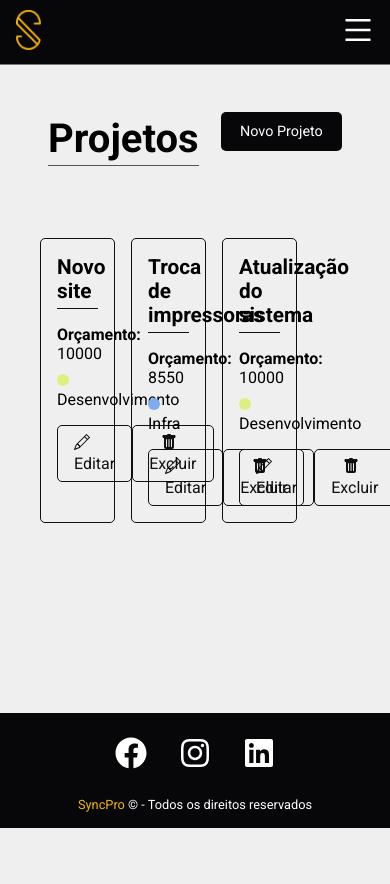
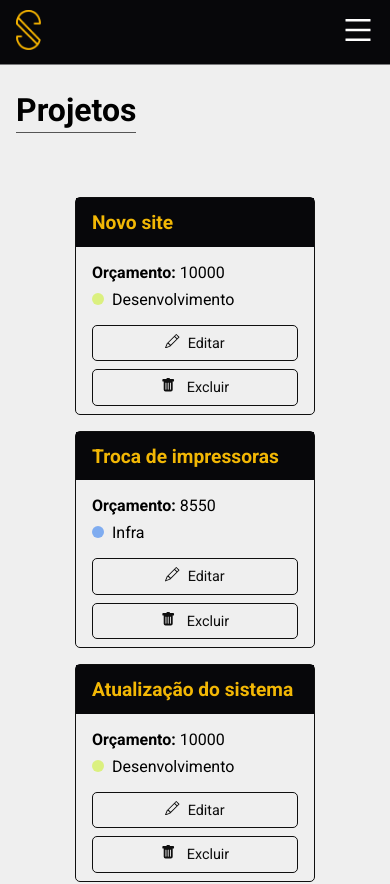
Before and after one commit to LucasCr95/SyncPro, a React (Create React App) app in the folder syncpro/: page /projects in a window 390 px wide. Shown: the top 884 px of the page. Built offline with nearby package versions, Linux system fonts and the light colour scheme; data requests are answered from the project's data file.

Commit message:
230822
Finaliza todo o layout da versão mobile

```diff
--- a/syncpro/src/components/layout/Container.module.css
+++ b/syncpro/src/components/layout/Container.module.css
@@ -1,13 +1,9 @@
 .container {
-   width: min(1200px, 100%);
+   width: 100%;
    display: flex;
    justify-content: space-between;
    margin: 0 auto;
    flex-wrap: wrap;
-}
-
-.min_height {
-   min-height: 75%;
 }
 
 .start {
@@ -19,16 +15,6 @@
    justify-content: flex-start;
 }
 
-@media screen and (max-width: 425px) {
-   .container {
-      margin-top: 5rem;
-      padding: 1rem;
-   }
+.min_height {
+   min-height: 75%;
 }
-
-@media screen and (max-width: 768px) {
-   .container {
-      margin-top: 5rem;
-      padding: 1rem 2rem;
-   }
-}
--- a/syncpro/src/components/layout/Footer.module.css
+++ b/syncpro/src/components/layout/Footer.module.css
@@ -18,7 +18,7 @@
 .social_list_item svg {
    color: white;
    padding: .5rem;
-    font-size: 3rem;
+   font-size: 2.7rem;
    cursor: pointer;
    transition: .5s;
 }
--- a/syncpro/src/components/layout/LinkButton.module.css
+++ b/syncpro/src/components/layout/LinkButton.module.css
@@ -7,15 +7,10 @@
    transition: .5s;
    text-decoration: none;
    height: fit-content;
+   font-size: .8rem;
 }
 
 .btn:hover {
    color: #F2B705;
    background-color: #131318;
 }
-
-@media screen and (max-width: 768px) {
-   .btn {
-      font-size: .9rem;
-   }
-}
--- a/syncpro/src/components/layout/navbar/NavbarMobile.js
+++ b/syncpro/src/components/layout/navbar/NavbarMobile.js
@@ -7,11 +7,9 @@ import logo from '../../../img/logo.png'
 import styles from './NavbarMobile.module.css'
 
 export default function NavbarMobile() {
-   const [isToggled, setIsToggled] = useState(false);
    const [ mode, setMode ] = useState(false)
 
    function handleClick() {
-      setIsToggled(!isToggled);
       setMode(!mode)
    }
 
@@ -23,24 +21,36 @@ export default function NavbarMobile() {
                <img src={ logo } alt="Logotipo SyncPro" />
             </div>
             <div
-            onClick={ handleClick }
-            className={ styles.menu_container }
+             onClick={ handleClick }
+             className={ styles.menu_container }
             >
                <AiOutlineMenu />
             </div>
          </div>
          <ul className={`${ styles.navbar_list } ${ styles[ mode ]}`}>
             <li className={ styles.navbar_list_item }>
-               <Link to="/">Home</Link>
+               <Link
+                to="/"
+                onClick={ handleClick }
+               >Home</Link>
             </li>
             <li className={ styles.navbar_list_item }>
-               <Link to="/projects">Projetos</Link>
+               <Link
+                to="/projects"
+                onClick={ handleClick }
+               >Projetos</Link>
             </li>
             <li className={ styles.navbar_list_item }>
-               <Link to="/company">Sobre</Link>
+               <Link
+                to="/company"
+                onClick={ handleClick }
+               >Sobre</Link>
             </li>
             <li className={ styles.navbar_list_item }>
-               <Link to="/contact">Contato</Link>
+               <Link
+                to="/contact"
+                onClick={ handleClick }
+               >Contato</Link>
             </li>
          </ul>
       </nav>
--- a/syncpro/src/components/layout/navbar/NavbarMobile.module.css
+++ b/syncpro/src/components/layout/navbar/NavbarMobile.module.css
@@ -34,9 +34,8 @@
    width: 100%;
    text-align: center;
    list-style: none;
-   padding: 0;
    overflow: hidden;
-   transition: all 1s ease;
+   transition: 1s;
    background-color: #07070a;
    padding: .5rem 0;
 }
@@ -66,10 +65,3 @@
    color: #F2B705;
    background-color: #131318;
 }
-
-
-@media screen and (min-width: 425px) {
-   .menu_logo_container {
-      padding: 0 2rem;
-   }
-}
--- a/syncpro/src/components/pages/Company.module.css
+++ b/syncpro/src/components/pages/Company.module.css
@@ -1,19 +1,13 @@
 .company_container {
    width: 100%;
+   padding: 2rem 1rem;
+   margin-top: 3.5rem;
    display: flex;
-   justify-content: space-between;
-}
-
-.title_container,
-.img_container {
-   width: 48%;
-   display: flex;
-   justify-content: center;
    flex-direction: column;
 }
 
 .title_container h1 {
-   font-size: 2.5rem;
+   font-size: 2rem;
    margin-bottom: 2rem;
    padding-bottom: .5rem ;
    border-bottom: 1px solid #808080;
@@ -22,15 +16,14 @@
 
 .title_container p {
    color: #353434;
-   line-height: 1.8rem;
-   font-size: 1.1rem;
-   letter-spacing: .1rem;
+   line-height: 1.7rem;
+   font-size: 1rem;
 }
 
 .img_container {
-   padding: 2rem 0;
+   padding: 2rem 1rem;
 }
 
 .img_container img {
-   width: 90%;
+   width: 100%;
 }
--- a/syncpro/src/components/pages/Contact.module.css
+++ b/syncpro/src/components/pages/Contact.module.css
@@ -1,33 +1,32 @@
 .contact_container {
    width: 100%;
+   margin-top: 3.5rem;
+   padding: 2rem 1rem;
    display: flex;
-   justify-content: space-between;
+   flex-direction: column;
 }
 
 .title_container h1 {
-   font-size: 2.5rem;
+   font-size: 2rem;
    width: fit-content;
    padding: .2rem 0;
    border-bottom: 1px solid #555555;
-}
-
-.title_container,
-.info_container {
-   display: flex;
-   align-items: center;
-   width: 48%;
 }
 
 .info_container {
    display: flex;
    flex-direction: column;
    justify-content: center;
+   margin-top: 2rem;
+   border: 1px solid black;
+   padding: 1rem;
+   border-radius: 10px;
 }
 
 .info_container h4 {
-   font-size: 1.5rem;
+   font-size: 1.2rem;
    padding-bottom: .5rem;
-   margin-bottom: 2rem;
+   margin-bottom: 1rem;
    border-bottom: 1px solid #808080;
    width: fit-content;
 }
@@ -40,7 +39,7 @@
 .address_item {
    display: flex;
    margin-bottom: .5rem;
-   font-size: 1.4rem;
+   font-size: 1rem;
 }
 
 .address_item a {
@@ -55,7 +54,7 @@
 }
 
 .address_item svg {
-   font-size: 1.5rem;
+   font-size: 1.2rem;
    margin-right: 1rem;
    color: #F2B705;
 }
--- a/syncpro/src/components/pages/Home.module.css
+++ b/syncpro/src/components/pages/Home.module.css
@@ -1,17 +1,19 @@
 .home_container {
    width: 100%;
    display: flex;
-   align-items: center;
+   flex-direction: column;
+   margin-top: 3.5rem;
 }
 
 .home_title_container,
 .home_img_container {
-   width: 50%;
+   width: 100%;
+   padding: 2rem 1rem;
 }
 
 .home_title_container h1 {
-   font-size: 2.5rem;
-   margin-bottom: 1.5rem;
+   font-size: 2rem;
+   margin-bottom: 1rem;
 }
 
 .home_title_container h1 span {
@@ -24,53 +26,17 @@
    text-transform: uppercase;
    letter-spacing: .1rem;
    color: #353434;
-   margin-bottom: 4rem;
+   margin-bottom: 3rem;
+   font-size: .9rem;
 }
 
 .home_img_container {
    display: flex;
    align-items: center;
    justify-content: center;
+   margin-top: 2rem;
 }
 
 .home_img_container img {
-   width: 450px;
+   width: 100%;
 }
-
-@media screen and (max-width: 768px) {
-   .home_container {
-      flex-direction: column;
-   }
-
-   .home_title_container,
-   .home_img_container {
-      width: 100%;
-      align-items: center;
-      text-align: center;
-   }
-
-   .home_title_container h1 {
-      font-size: 2.2rem;
-      margin-bottom: 1rem;
-   }
-
-   .home_title_container p {
-      font-size: .9rem;
-      margin-bottom: 3rem;
-   }
-
-   .home_img_container {
-      margin-top: 5rem;
-   }
-
-   .home_img_container img {
-      width: min(400px, 100%);
-   }
-
-}
-
-@media screen and (min-width: 425px) {
-   .home_title_container {
-      padding: 0 2rem;
-   }
-}
--- a/syncpro/src/components/pages/NewProject.module.css
+++ b/syncpro/src/components/pages/NewProject.module.css
@@ -1,25 +1,22 @@
 .newproject_container {
-    width: 100%;
-    display: flex;
-}
-
-.newproject_tile_container,
-.newproject_form_container {
-    width: 50%;
-    display: flex;
-    flex-direction: column;
-    justify-content: center;
+   width: 100%;
+   display: flex;
+   flex-direction: column;
+   padding: 2rem 1rem;
+   margin-top: 3.5rem;
 }
 
 .newproject_tile_container h1 {
-   font-size: 2.5rem;
+   font-size: 2rem;
    width: fit-content;
    padding: .2rem 0;
    border-bottom: 1px solid #555555;
-   margin-bottom: 2rem;
+   margin-bottom: 1rem;
 }
 
 .newproject_tile_container p {
-    text-transform: uppercase;
-    letter-spacing: .1rem;
+   text-transform: uppercase;
+   letter-spacing: .1rem;
+   font-size: .9rem;
+   margin-bottom: 2rem;
 }
--- a/syncpro/src/components/pages/Projects.js
+++ b/syncpro/src/components/pages/Projects.js
@@ -2,7 +2,6 @@ import { useLocation } from 'react-router-dom'
 import { useState, useEffect } from 'react'
 
 import Message from '../layout/Message'
-import LinkButton from '../layout/LinkButton'
 import Loading from '../layout/Loading'
 import ProjectCard from '../project/ProjectCard'
 
@@ -57,7 +56,6 @@ export default function Project() {
          {projectMessage && <Message msg={ projectMessage } type='sucess' />}
          <div className={ styles.projects_title_container }>
             <h1>Projetos</h1>
-            <LinkButton txtBtn='Novo Projeto' to='/newproject'/>
          </div>
          <div className={ styles.projects_cards_container }>
             {projects.length > 0 &&
--- a/syncpro/src/components/pages/Projects.module.css
+++ b/syncpro/src/components/pages/Projects.module.css
@@ -2,27 +2,28 @@
    width: 100%;
    display: flex;
    flex-direction: column;
+   margin-top: 3.5rem;
 }
 
 .projects_title_container {
    width: 100%;
    display: flex;
    justify-content: space-between;
-   padding: 1rem;
+   padding: 2rem 1rem 0;
 }
 
 .projects_title_container h1 {
-   font-size: 2.5rem;
+   font-size: 2rem;
    width: fit-content;
    padding: .2rem 0;
    border-bottom: 1px solid #555555;
-   margin-bottom: 1rem;
+   margin-bottom: 2rem;
 }
 
 .projects_cards_container {
    padding: 2rem 0;
    width: 100%;
    display: flex;
-   justify-content: flex-start;
+   justify-content: center;
    flex-wrap: wrap;
 }
--- a/syncpro/src/components/project/ProjectCard.module.css
+++ b/syncpro/src/components/project/ProjectCard.module.css
@@ -1,21 +1,22 @@
 .project_card {
-   width: 23%;
-   padding: 1rem;
+   width: 15rem;
    text-align: left;
-   margin: .5rem;
+   margin-bottom: 1rem;
    border-radius: 5px;
    border: 1px solid #0f0f0f;
 }
 
 .project_card h2{
-   font-size: 1.3rem;
-   padding-bottom: .3rem;
-   border-bottom: 1px solid #0f0f0f;
+   color: #F2B705;
+   padding: .8rem 1rem;
+   background-color: #07070a;
+   font-size: 1.2rem;
    margin-bottom: 1rem;
 }
 
 .project_card p {
    margin-bottom: .5rem;
+   padding: 0 1rem;
 }
 
 .span_budget {
@@ -50,27 +51,29 @@
 .project_card_actions {
    margin-top: 1rem;
    display: flex;
-   justify-content: space-between;
+   flex-direction: column;
+   padding: 0 1rem ;
 }
 
 .btn_actions {
+   font-size: .9rem;
+   text-align: center;
    padding: .5rem 1rem;
    color: #0f0f0f;
+   margin-bottom: .5rem;
    border-radius: 5px;
    cursor: pointer;
    transition: .5s;
    text-decoration: none;
-   height: fit-content;
    border: none;
    border: 1px solid #0f0f0f;
-   font-size: 1rem;
-}
-
-.btn_actions svg {
-   margin-right: .5rem;
 }
 
 .btn_actions:hover {
    color: #F2B705;
    background-color: #131318;
 }
+
+.btn_actions svg {
+   margin-right: .5rem;
+}
```
Lines whose indentation alone changed are shown as unchanged.
